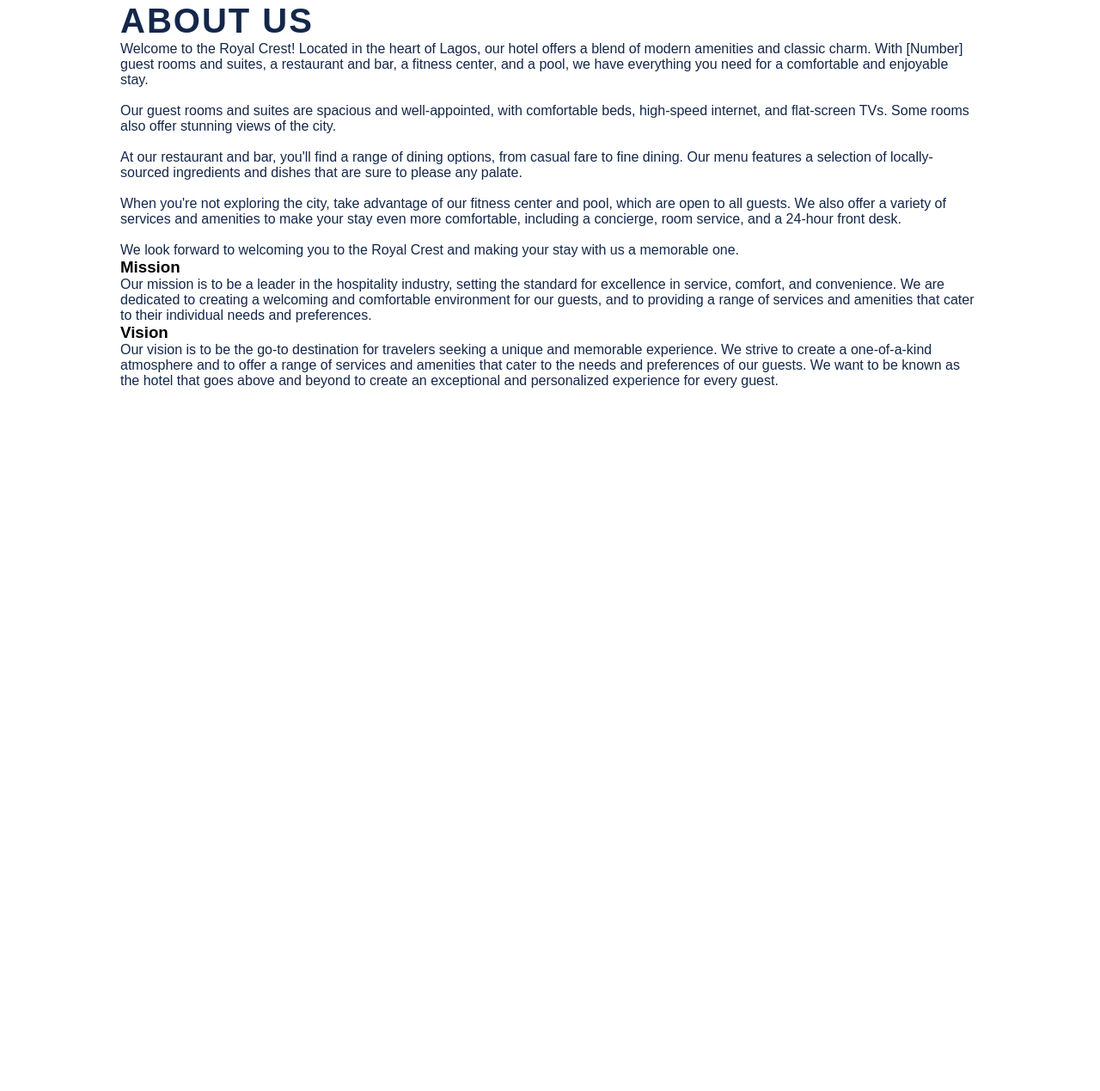
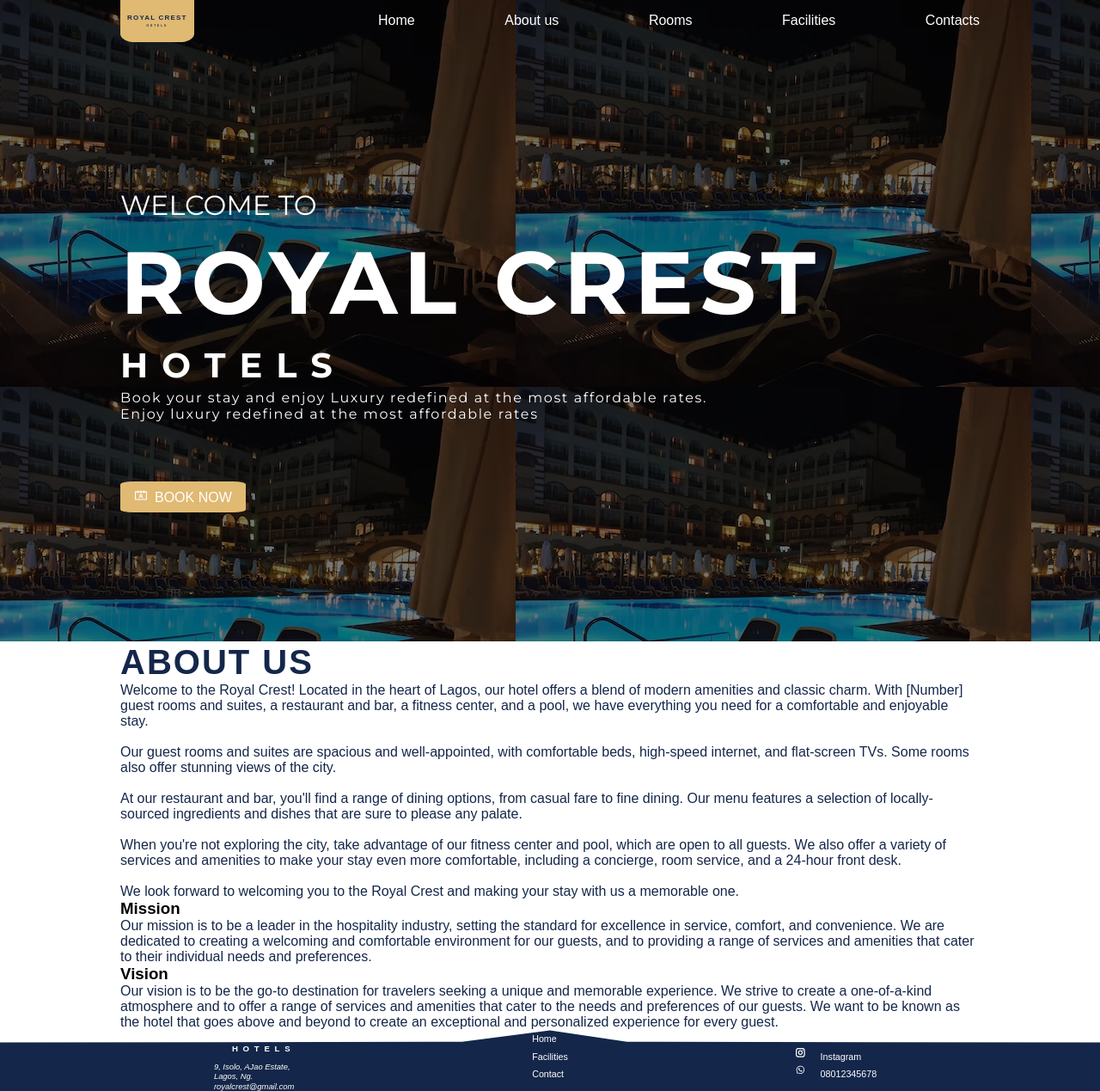
Before and after one commit to drew-chidi/royal-crest-hotel, a Next.js app: page /about in a window 1280 px wide. Shown: the whole page at 86% size. Before the commit the page ends 800 px from the top, so only its background shows below. Built offline with nearby package versions, Linux system fonts and the light colour scheme.

Commit message:
added layout to all pages

```diff
--- a/components/layouts/Footer.module.css
+++ b/components/layouts/Footer.module.css
@@ -100,7 +100,13 @@
   height: 10px;
   /* padding: 0.5em; */
 }
+.socialName {
+  margin-left: 1.625em;
+}
 .socialTitle {
+  display: flex;
+  justify-content: center;
+  align-items: center;
 }
 
 @media (min-width: 480px) {
--- a/components/layouts/MainNavigation.js
+++ b/components/layouts/MainNavigation.js
@@ -85,7 +85,7 @@
                 </Link>
               </li>
               <li className={styles.navItemLg}>
-                <Link href='/room' className={styles.linkItemLg}>
+                <Link href='/rooms' className={styles.linkItemLg}>
                   Rooms
                 </Link>
               </li>
--- a/pages/about/index.js
+++ b/pages/about/index.js
@@ -1,11 +1,14 @@
 import React from "react";
 import AboutContent from "../../components/about/AboutContent";
+import Hero from "../../components/homepage/Hero";
+import Layout from "../../components/layouts/Layout";
 
 const About = () => {
   return (
-    <div>
+    <Layout>
+      <Hero />
       <AboutContent />
-    </div>
+    </Layout>
   );
 };
 
--- a/pages/rooms/index.js
+++ b/pages/rooms/index.js
@@ -1,11 +1,13 @@
 import React from "react";
+import Layout from "../../components/layouts/Layout";
+``;
 import RoomsContent from "../../components/rooms/RoomsContent";
 
 const index = () => {
   return (
-    <div>
+    <Layout>
       <RoomsContent />
-    </div>
+    </Layout>
   );
 };
 
```
Also changed, not shown: pages/facilities/index.js (+3 -65 lines), pages/index.js (+7 -4 lines).
